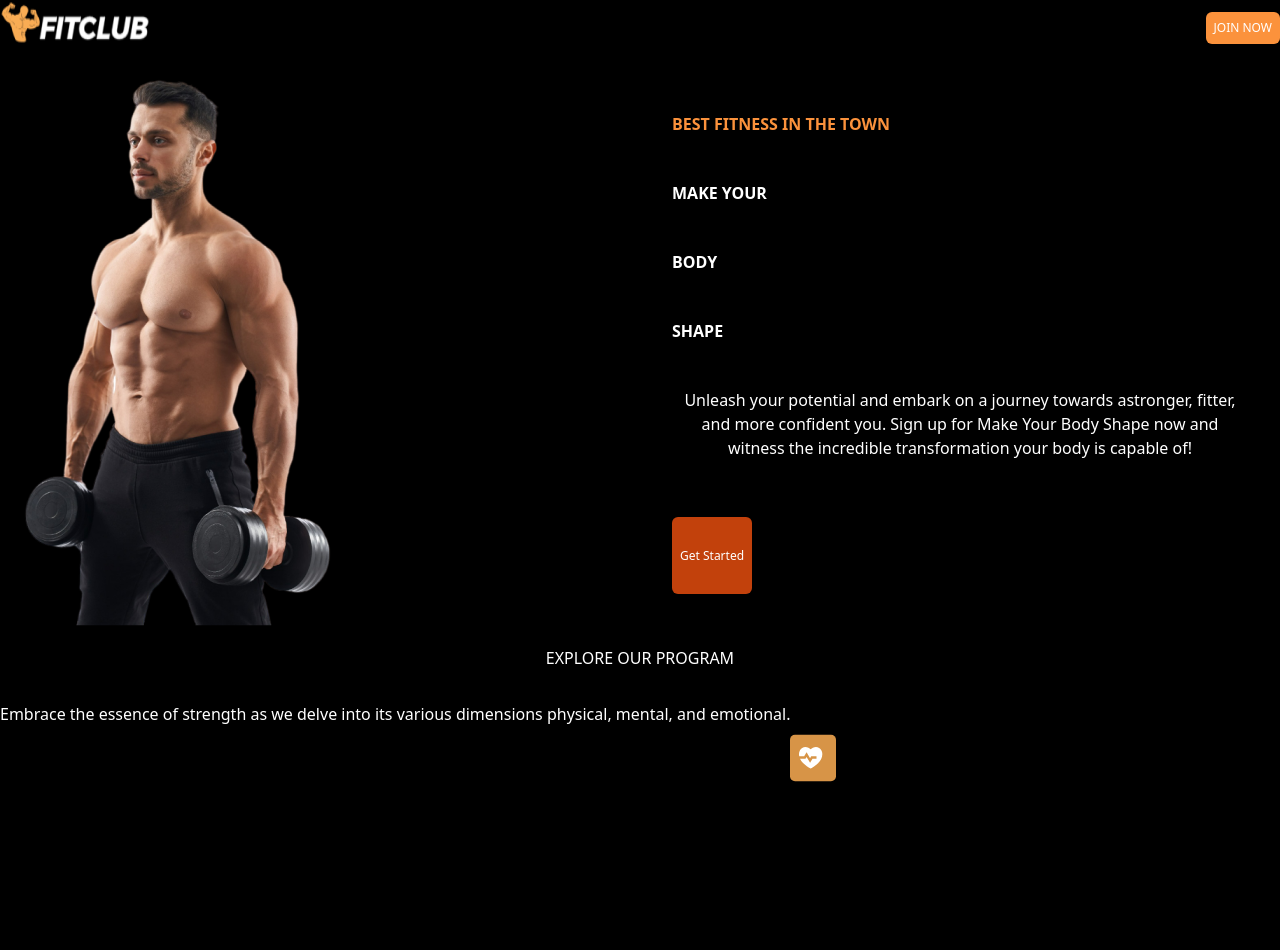
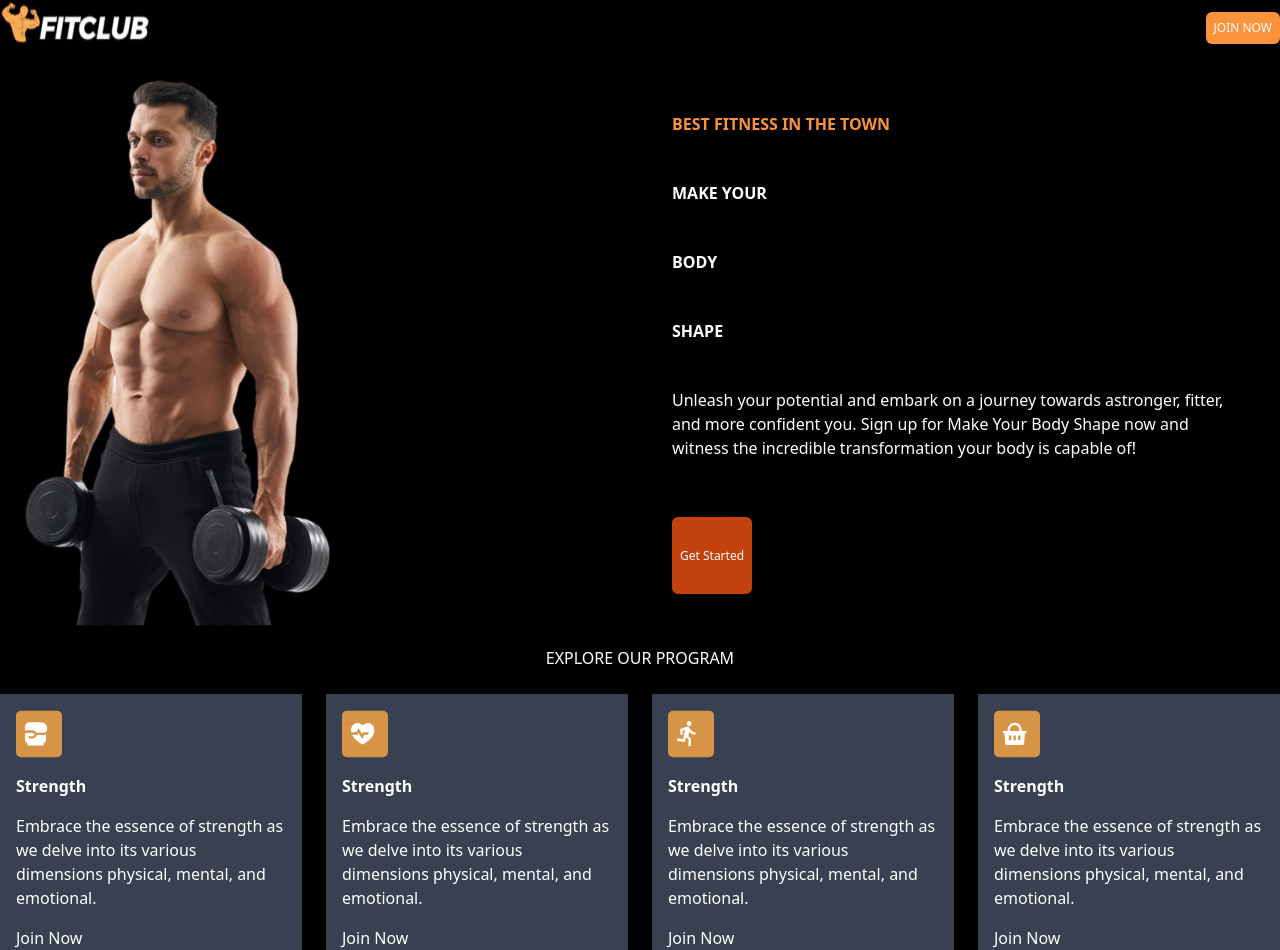
Before and after one commit to Rafaelteppa/prova, a Next.js app: page / in a window 1280 px wide. Before the commit the page ends 800 px from the top, so only its background shows below. Built offline with nearby package versions, Linux system fonts and the light colour scheme.

Commit message:
fix: progran,leyout

```diff
--- a/app/components/Program.tsx
+++ b/app/components/Program.tsx
@@ -1,24 +1,71 @@
 export default function Program(){
     return(
-        <><div className="mt-5 grid">
+        <><div className="mt-5 grid text-center">
             <h2>EXPLORE OUR PROGRAM</h2>
         </div>
 
-        <div className=" mt-6 bg-black">
-                <div className="  md:flex justify-text lg:mt-8  text-white ">
-                    <p>
-
-
-                        Embrace the essence of strength as we delve into its various dimensions physical, mental, and emotional.
+        <div className="mt-6  gap-6 grid grid-cols-1 md:grid-cols-4">
+                 <div className=" bg-gray-700 gap-4 grid">
+                    <div className="mt-4 mx-4">
+                    <img src="/img/luva.svg" alt="" />
+                    <h1 className="mt-4 font-bold">Strength</h1>
+                    <p className="mt-4">
+                        Embrace the essence of strength as we
+                        delve into its various dimensions
+                        physical, mental, and emotional.
                     </p>
-                    <div className=" lg:mt-8">
-                        <img src="/img/coraçao.svg" alt="" />
-
-
-
+                    <div className="mt-4">
+                    <a href="#">Join Now</a>
+                    </div>
                     </div>
                 </div>
-            </div></>
+
+                <div className=" bg-gray-700 gap-4 grid">
+                    <div className="mt-4 mx-4">
+                    <img src="/img/coraçao.svg" alt="" />
+                    <h1 className="mt-4 font-bold">Strength</h1>
+                    <p className="mt-4">
+                        Embrace the essence of strength as we
+                        delve into its various dimensions
+                        physical, mental, and emotional.
+                    </p>
+                    <div className="mt-4">
+                    <a href="#">Join Now</a>
+                    </div>
+                    </div>
+                </div>
+
+                <div className=" bg-gray-700 gap-4 grid">
+                    <div className="mt-4 mx-4">
+                    <img src="/img/caminhada.svg" alt="" />
+                    <h1 className="mt-4 font-bold">Strength</h1>
+                    <p className="mt-4">
+                        Embrace the essence of strength as we
+                        delve into its various dimensions
+                        physical, mental, and emotional.
+                    </p>
+                    <div className="mt-4">
+                    <a href="#">Join Now</a>
+                    </div>
+                    </div>
+                </div>
+
+                <div className=" bg-gray-700 gap-4 grid">
+                    <div className="mt-4 mx-4">
+                    <img src="/img/cesta.svg" alt="" />
+                    <h1 className="mt-4 font-bold">Strength</h1>
+                    <p className="mt-4">
+                        Embrace the essence of strength as we
+                        delve into its various dimensions
+                        physical, mental, and emotional.
+                    </p>
+                    <div className="mt-4">
+                    <a href="#">Join Now</a>
+                    </div>
+                    </div>
+                </div>
+        </div>
+            </>
 
 
 
--- a/app/layout.tsx
+++ b/app/layout.tsx
@@ -16,7 +16,7 @@ export default function RootLayout({
 }>) {
   return (
     <html lang="en">
-      <body className="bg-black text-white text-center max-w-[1440px] mx-auto">{children}</body>
+      <body className="bg-black text-white max-w-[1440px] mx-auto">{children}</body>
     </html>
   );
 }
```
Also changed, not shown: public/img/caminhada.svg (renamed from public/img/caminahada.svg).
